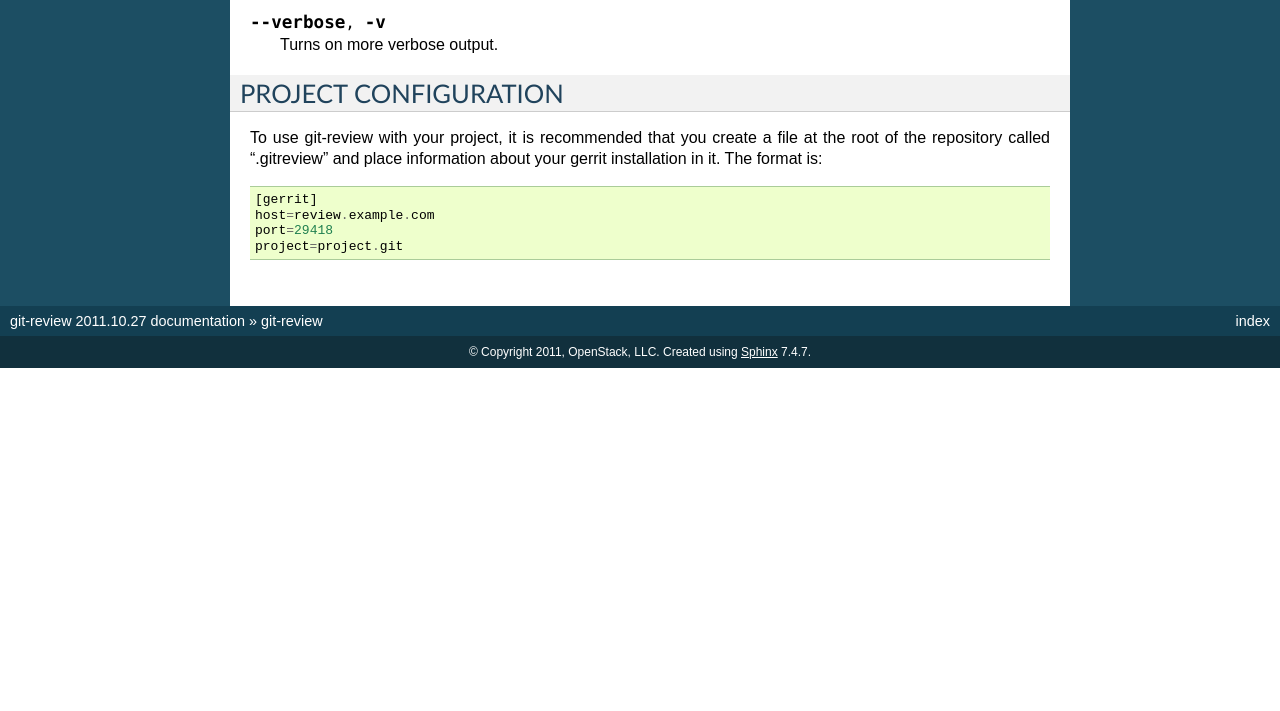
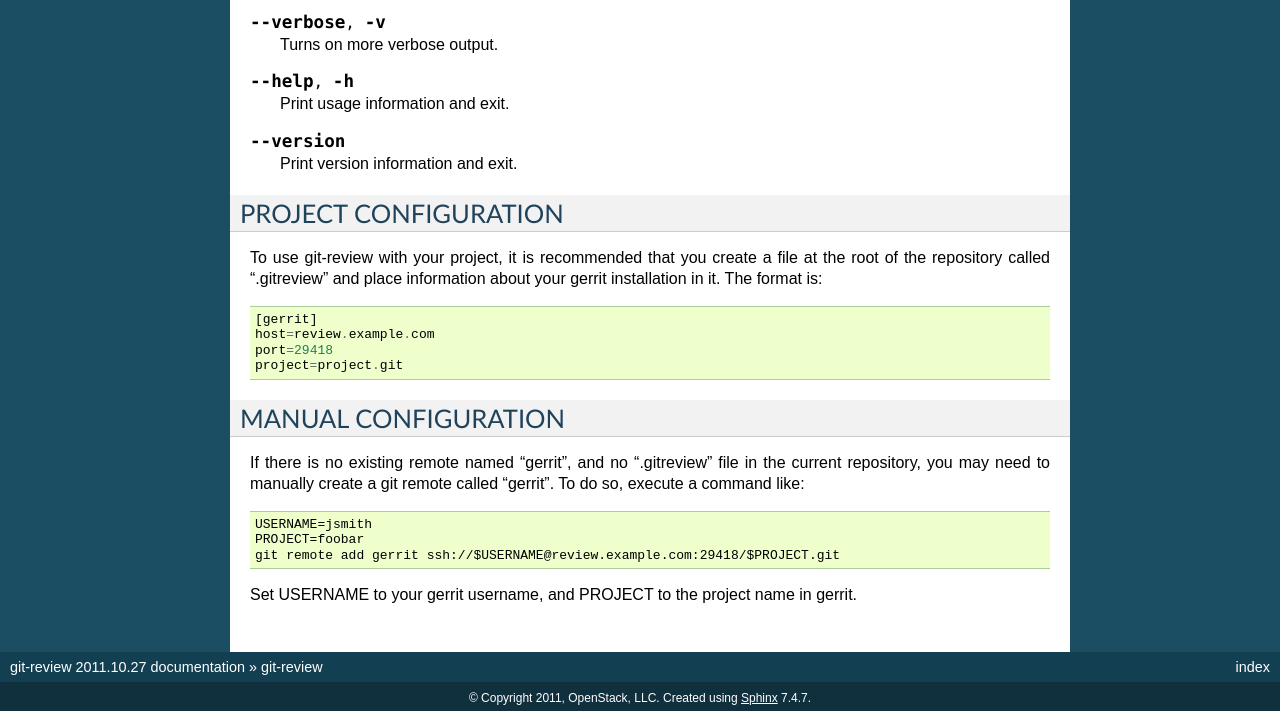
Before and after one commit to openstack-infra/git-review, a Sphinx documentation site: the page built from doc/index.rst, in a window 1280 px wide and 900 px high, scrolled down 611 px, cut to the strip 189-900 px from the top of the window. Built offline with Sphinx 7.4.7, drawn with Linux system fonts in a browser that asks for light colours; before the commit the page ends 1168 px from its top, so only the background shows below that.

Commit message:
Clean up documentation; add --version.
Move manual gerrit remote setup docs from README to man page
(that's advanced usage).

Remove rendundant documentation from the README.

Add --version option.

Add documentation on contributing.

Change-Id: I624b56a629a6120e91ef1bfa0f4bb801b60b9d5d

```diff
--- a/doc/index.rst
+++ b/doc/index.rst
@@ -50,12 +50,20 @@
 
 .. options:: --setup, -s
 
-  Just run throught the repo setup commands and then exit before attempting
+  Just run through the repo setup commands and then exit before attempting
   to submit anything.
 
 .. option:: --verbose, -v
 
   Turns on more verbose output.
+
+.. option:: --help, -h
+
+  Print usage information and exit.
+
+.. option:: --version
+
+  Print version information and exit.
 
 PROJECT CONFIGURATION
 ---------------------
@@ -68,3 +76,17 @@
   host=review.example.com
   port=29418
   project=project.git
+
+MANUAL CONFIGURATION
+--------------------
+
+If there is no existing remote named "gerrit", and no ".gitreview"
+file in the current repository, you may need to manually create a git
+remote called "gerrit".  To do so, execute a command like::
+
+  USERNAME=jsmith
+  PROJECT=foobar
+  git remote add gerrit ssh://$USERNAME@review.example.com:29418/$PROJECT.git
+
+Set USERNAME to your gerrit username, and PROJECT to the project name
+in gerrit.
```
Also changed, not shown: README.md (+18 -16 lines), 1 other file.
